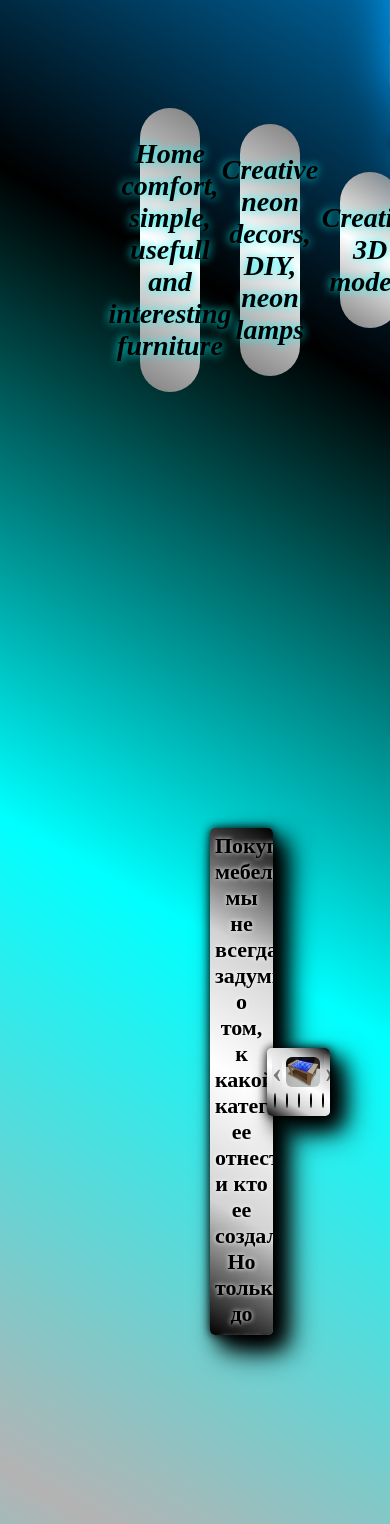
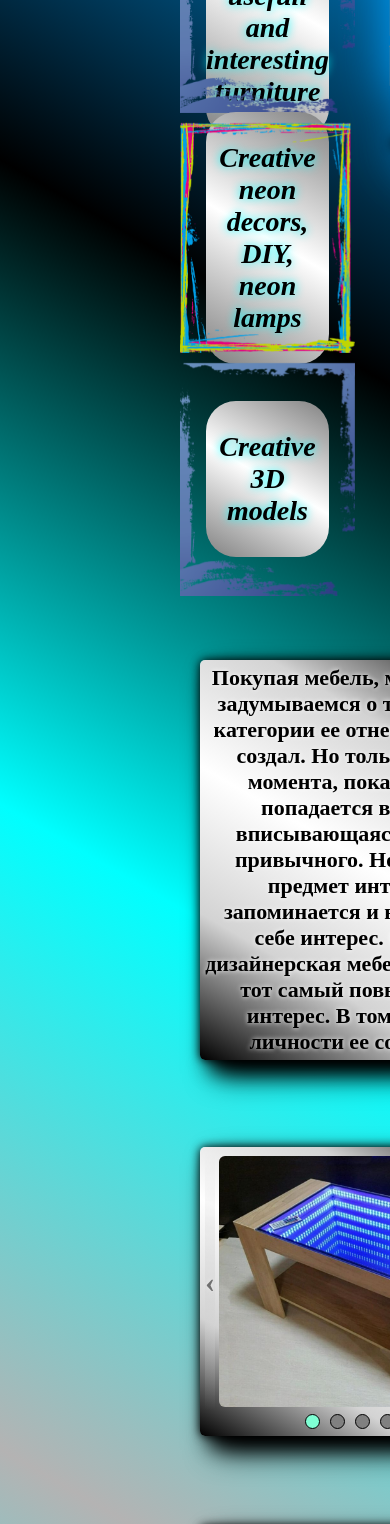
Before and after one commit to Framerage/dss_react_frontend, a React (Create React App) app: page / in a window 390 px wide. Shown: the part 260-1784 px from the top of the page. Built offline with nearby package versions, Linux system fonts and the light colour scheme.

Commit message:
настройка адаптива на главной

```diff
--- a/src/components/appLayout/AppLayout.tsx
+++ b/src/components/appLayout/AppLayout.tsx
@@ -11,6 +11,8 @@ import {isShopCartUse} from "store/modules/cart/selectors";
 import AppPopup from "components/AppPopup/AppPopup";
 import {selectPopupImage} from "store/modules/popup/selectors";
 import AppFooter from "components/appFooter/AppFooter";
+import LoginPage from "pages/loginPage/LoginPage";
+import ErrorPage from "pages/errorPage";
 
 const AppLayout = () => {
   const isAuth = useSelector(isUserAuth);
@@ -72,6 +74,7 @@ const AppLayout = () => {
                   Component={appRoute.component}
                 />
               ))}
+              <Route path="*" Component={isAuth ? ErrorPage : LoginPage} />
             </Routes>
             <AppMenu menuItems={appNavigation} />
           </>
@@ -86,6 +89,7 @@ const AppLayout = () => {
                   Component={appRoute.component}
                 />
               ))}
+              <Route path="*" Component={isAuth ? ErrorPage : LoginPage} />
             </Routes>
             <AppMenu menuItems={appNavigation} />
           </>
--- a/src/components/appSearcher/appSearcher.module.css
+++ b/src/components/appSearcher/appSearcher.module.css
@@ -1,8 +1,9 @@
 .searcherContainer{
-    width:520px;
+    width: 100%;
     display: flex;
     align-items: center;
     position: relative;
+    margin-left: 30px;
 }
 .searcherInput{
     width: 100%;
@@ -30,7 +31,7 @@
     height: 39px;
     padding: 5px;
     top: 0px;
-    left: 480px;
+    left: 96%;
     transition: 0.2s;
     transform: translateX();
     border: 1px solid black;
@@ -49,7 +50,7 @@
         transform: rotate(0deg);
     }
     100%{
-        left: 480px;
+        left: 96%;
         transform: rotate(720deg);
     }
 }
@@ -72,7 +73,7 @@
 }
 @keyframes btnHidden{
     0%{
-        width: 520px;
+        width: 100%;
     }
     100%{
         width: 100px;
--- a/src/components/previewCard/PreviewCard.tsx
+++ b/src/components/previewCard/PreviewCard.tsx
@@ -22,6 +22,7 @@ const PreviewCard: React.FC<PreviewCardProps> = ({
     });
   };
   return (
+    <div style={{marginTop: "10px"}}>
       <a
         href={`#${link}`}
         className={classes.previewCardContainer}
@@ -42,6 +43,7 @@ const PreviewCard: React.FC<PreviewCardProps> = ({
           {contentText}
         </div>
       </a>
+    </div>
   );
 };
 export default PreviewCard;
--- a/src/components/previewCard/previewCard.module.css
+++ b/src/components/previewCard/previewCard.module.css
@@ -4,12 +4,14 @@
     align-items: center;
     justify-content: center;
     position: relative;
-    max-width: 400px;
-    max-height: 600px;
+    max-width: 255px;
+    min-width: 175px;
+    min-height: min-content;
+    max-height: 400px;
     transition: 0.5s;
     transform-style: preserve-3d;
     perspective: 600px;
-    cursor: move;
+    cursor: pointer;
     text-decoration: none;
 }
 .previewFrame{
--- a/src/components/previewMainBlock/previewMainBlock.module.css
+++ b/src/components/previewMainBlock/previewMainBlock.module.css
@@ -1,31 +1,28 @@
 .previewBlockContainer{
     max-width: 1440px;
-    height: 100vh;
-    margin-left: 150px;
-    border-radius: 30px;
+    min-height: 100vh;
     margin-top: 30px;
     display: flex;
+    flex-wrap: wrap;
     align-items: center;
+    gap: 20px;
     position: relative;
 }
 .descripPoint{
-    height: auto;
     font-size: 22px;
     font-weight: 600;
     color: black;
     text-shadow:  0 0px 5px white;
 }
 .examplePoint{
-    height: auto;
     font-size: 22px;
     font-weight: 600;
     color: black;
     text-shadow:  0 0px 5px white;
 }
 .descripPoint, .examplePoint{
+    min-width: 325px;
     max-height: 60vh;
-    transform: translateX(0);
-    position: absolute;
     opacity: 1;
     background:linear-gradient(30deg,black,lightgrey,white,lightgrey,black);
     padding: 5px;
@@ -33,38 +30,35 @@
     box-shadow: 0 0px 10px black,10px 10px 20px black,15px 15px 30px black;
     text-align: center;
     overflow: auto;
+    display: none;
 }
 .activeLeftPoint{
     animation: slide-left 1.5s ease-in-out alternate;
-    left: 10px;
     width:45%;
+    display: block;
 }
 .activeRightPoint{
     animation: slide-right 1.5s ease-in-out alternate;
-    right: 10px;
     width:45%;
+    display: block;
 }
 @keyframes slide-left{
     0%{
-        left: -400px;
+    transform: translateX(-400px);
     opacity: 0;
-
     }
     100%{
-        left: 10px;
+    transform: translateX(0px);
     opacity: 1;
-
     }
 }
 @keyframes slide-right{
     0%{
-        right:-400px;
+    transform: translateX(400px);
     opacity: 0;
-
     }
     100%{
-        right:10px;
+    transform: translateX(0px);
     opacity: 1;
-
     }
 }
--- a/src/pages/catalog/catalog.module.css
+++ b/src/pages/catalog/catalog.module.css
@@ -10,7 +10,7 @@
 .extraFunctional{
     display: flex;
     align-items: center;
-    justify-content: space-between;
+    justify-content: center;
     padding: 5px 10px;
     margin: 0 20px;
     /* position: sticky;
@@ -24,6 +24,7 @@
     display: flex;
     flex-wrap: wrap;
     align-items: flex-start;
+    justify-content: center;
     margin-top: 16px;
 }
 .warnText{
--- a/src/pages/mainPage/MainPage.tsx
+++ b/src/pages/mainPage/MainPage.tsx
@@ -29,6 +29,7 @@ const previewCards = [
     text: "Home comfort, simple, usefull and interesting furniture ",
     link: "art-furniture",
   },
+
   {
     img: CardMirrowFrame,
     text: "Creative neon decors, DIY, neon lamps",
@@ -74,6 +75,7 @@ const MainPage: React.FC = () => {
             />
           ))}
         </div>
+        <div className={classes.appPreviewBlocks}>
           {previewContent.map(block => (
             <PreviewMainBlock
               text={block.text}
@@ -83,6 +85,8 @@ const MainPage: React.FC = () => {
               reverse={block.reverse}
             />
           ))}
+        </div>
+
         <div
           onClick={() => window.scrollTo(0, 0)}
           className={classes.scrollBtn}
--- a/src/pages/mainPage/mainPage.module.css
+++ b/src/pages/mainPage/mainPage.module.css
@@ -6,6 +6,7 @@
     width: 100%;
     color: black;
     font-size: 20px;
+
 }
 .mainContent{
     width: 100%;
@@ -14,13 +15,18 @@
 }
 .appPreview{
     max-width: 1440px;
+    margin-left:130px;
+    display: flex;
+    flex-wrap: wrap;
+    justify-content: space-evenly;
+    min-height: 85vh;
+}
+.appPreviewBlocks{
+    max-width: 1440px;
+    display: flex;
     margin-left:150px;
-    height: 90vh;
-    display: flex;
-    align-items: center;
-    justify-content: center;
-    gap: 100px;
-    border-radius: 50px;
+    flex-direction: column;
+    position: relative;
 }
 .scrollBtn{
     width: min-content;
--- a/src/pages/regPage/regPage.module.css
+++ b/src/pages/regPage/regPage.module.css
@@ -13,8 +13,7 @@
   flex-direction: column;
   animation: scaled 1s ease-in-out;
   margin: 0 auto;
-  margin-top: 100px;
-  padding: 15px;
+  padding: 5px;
 }
 @keyframes scaled {
   0% {
--- a/src/utils/routes.ts
+++ b/src/utils/routes.ts
@@ -27,7 +27,6 @@ export const APP_GENERAL_ROUTES: RoutesType = {
     link: FOR_GH_PAGES + "/auth/registration",
     component: RegistrationPage,
   },
-  error: {link: "*", component: LoginPage},
 };
 export const APP_AUTH_ROUTES: RoutesType = {
   main: {link: FOR_GH_PAGES, component: MainPage, index: true},
@@ -40,7 +39,6 @@ export const APP_AUTH_ROUTES: RoutesType = {
   personalPage: {link: FOR_GH_PAGES + "/personal-page", component: null},
   login: {link: FOR_GH_PAGES + "/auth/login", component: LoginPage},
   personPage: {link: FOR_GH_PAGES + "/my-account", component: PersonalPage},
-  error: {link: "*", component: ErrorPage},
 };
 // "homepage": "https://framerage.github.io/dss_react_frontend",
 
```
Lines whose indentation alone changed are shown as unchanged.
